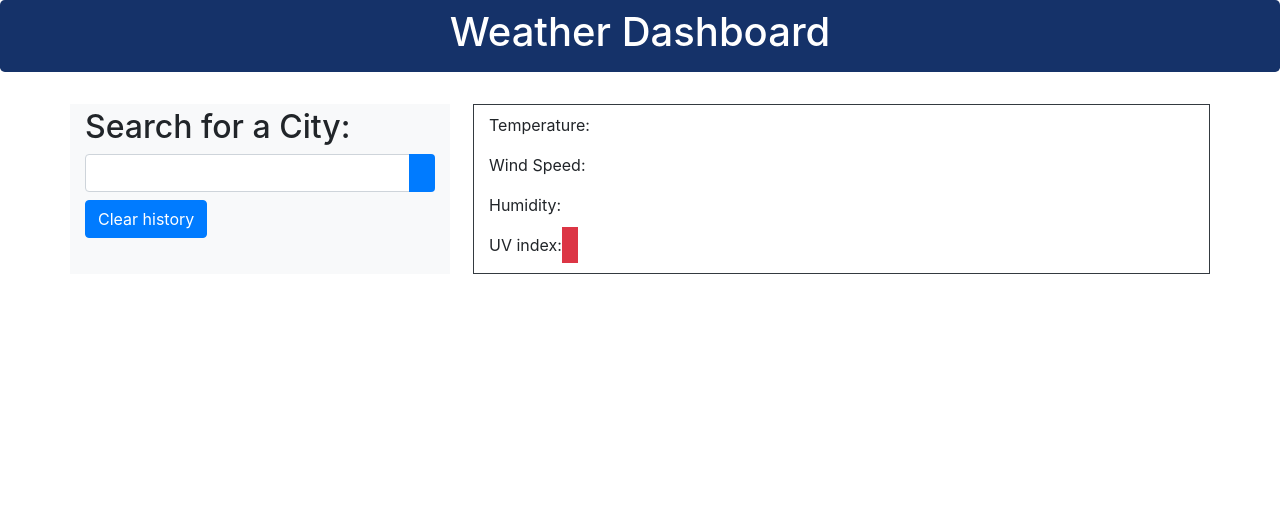
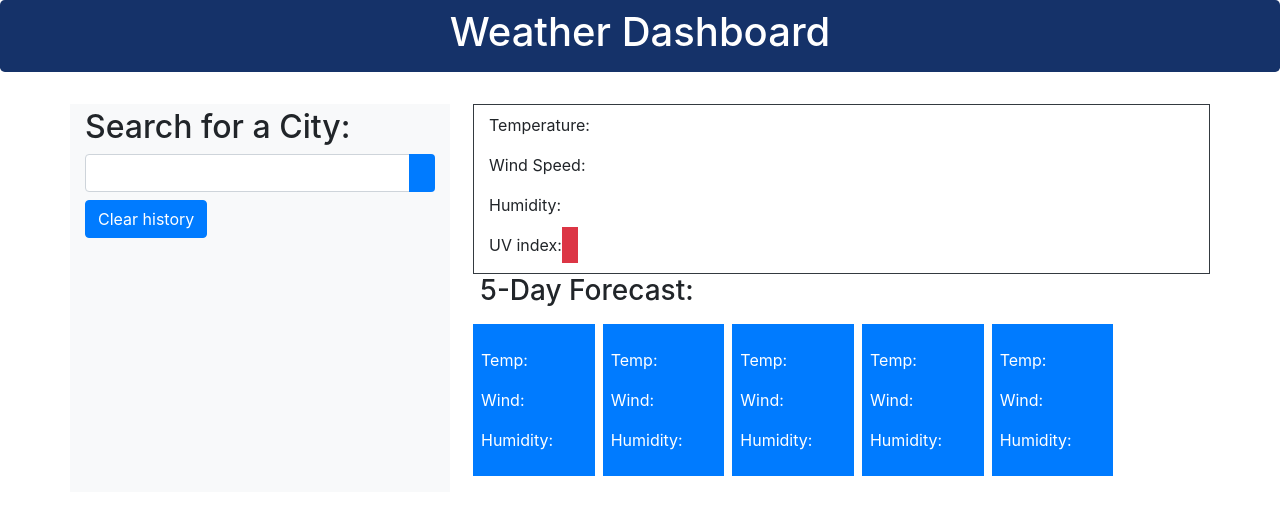
Before and after one commit to StephenSaylor/Weather-Dashboard, a plain HTML site: page index.html in a window 1280 px wide. Drawn offline with nearby package versions, Linux system fonts and the light colour scheme.

Commit message:
five day forecast containers

```diff
--- a/index.html
+++ b/index.html
@@ -36,5 +36,45 @@
                         <p>UV index:<span class="current bg-danger py-2 px-2 text-white" id="uv-index"></span></p>
                     </div>
                 </div>
+				<div class="col-sm-12" id ="future-weather">
+                    <h3>5-Day Forecast:</h3>
+                    <div class="row text-light">
+                        <div class="col-sm-2 bg-primary forecast text-white ml-2 mb-3 p-2 mt-2" >
+                            <p id="fDate0"></p>
+                            <p id="fImg0"></p>
+                            <p>Temp:<span id="fTemp0"></span></p>
+							<p>Wind:<span id="fWind0"></span></p>
+                            <p>Humidity:<span id="fHumidity0"></span></p>
+                        </div>
+                        <div class="col-sm-2 bg-primary forecast text-white ml-2 mb-3 p-2 mt-2" >
+                            <p id="fDate1"></p>
+                            <p id="fImg1"></p>
+                            <p>Temp:<span id="fTemp1"></span></p>
+							<p>Wind:<span id="fWind1"></span></p>
+                            <p>Humidity:<span id="fHumidity1"></span></p>
+                        </div>
+                        <div class="col-sm-2 bg-primary forecast text-white ml-2 mb-3 p-2 mt-2">
+                            <p id="fDate2"></p>
+                            <p id="fImg2"></p>
+                            <p>Temp:<span id="fTemp2"></span></p>
+							<p>Wind:<span id="fWind2"></span></p>
+                            <p>Humidity:<span id="fHumidity2"></span></p>
+                        </div>
+                        <div class="col-sm-2 bg-primary forecast text-white ml-2 mb-3 p-2 mt-2">
+                            <p id="fDate3"></p>
+                            <p id="fImg3"></p>
+                            <p>Temp:<span id="fTemp3"></span></p>
+							<p>Wind:<span id="fWind3"></span></p>
+                            <p>Humidity:<span id="fHumidity3"></span></p>
+                        </div>
+                        <div class="col-sm-2 bg-primary forecast text-white ml-2 mb-3 p-2 mt-2" >
+                            <p id="fDate4"></p>
+                            <p id="fImg4"></p>
+                            <p>Temp:<span id="fTemp4"></span></p>
+							<p>Wind:<span id="fWind4"></span></p>
+                            <p>Humidity:<span id="fHumidity4"></span></p>
+                        </div>
+                    </div>
+                </div>
 </body>
 </html>
```
